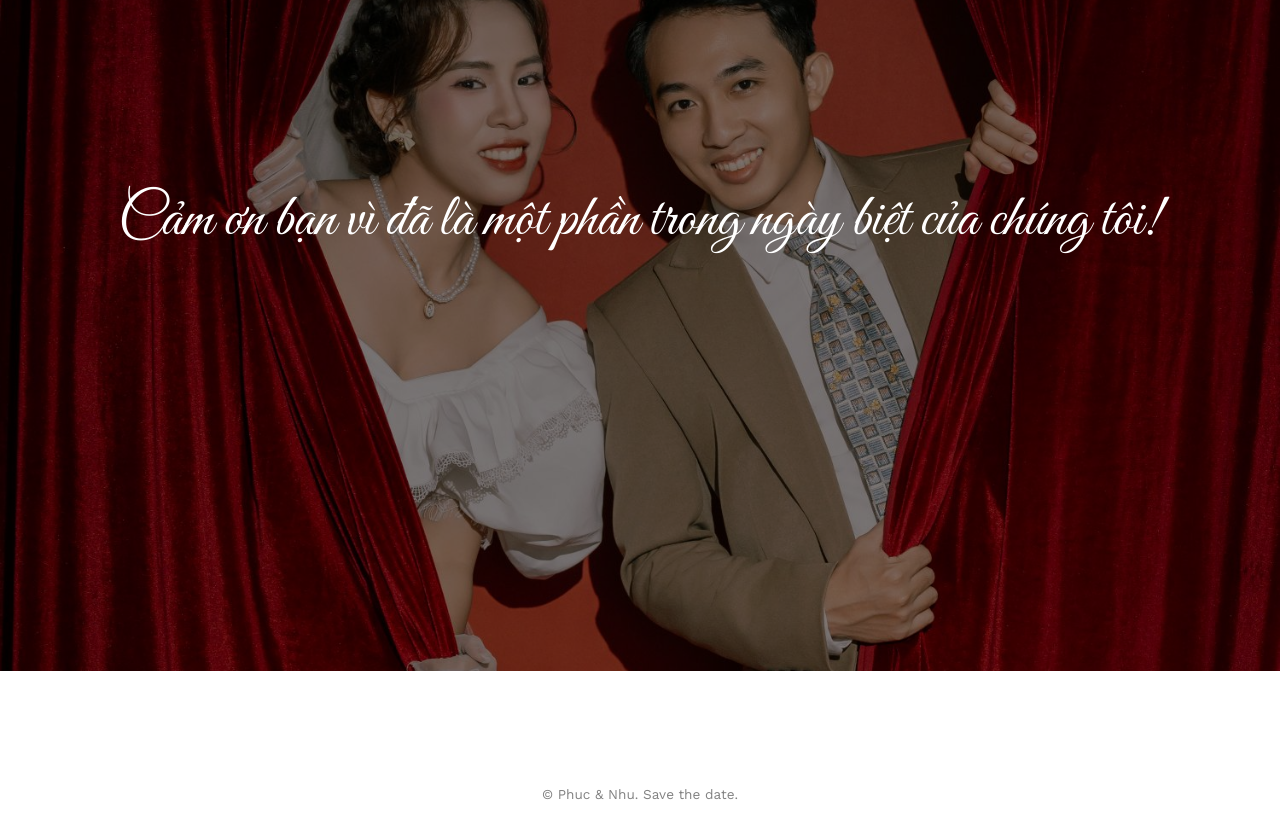
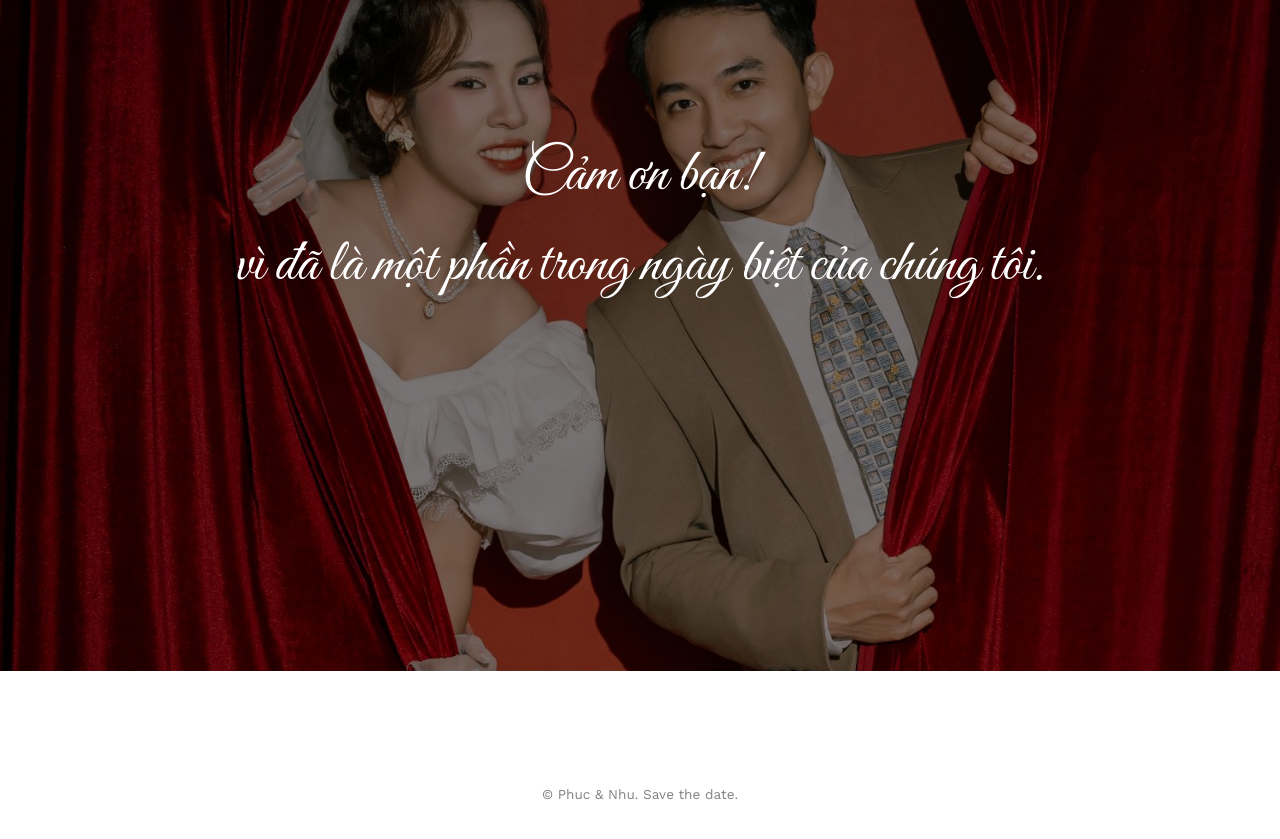
Before and after one commit to phuc-hm/my-wedding-invitation, a plain HTML site: page index.html in a window 1280 px wide. Shown: the part 6940-7779 px from the top of the page. Drawn offline with nearby package versions, Linux system fonts and the light colour scheme; files whose address does not match are found by name; a web font is replaced by a local one.

Commit message:
Refactor thank you message for improved readability and emphasis

```diff
--- a/index.html
+++ b/index.html
@@ -317,7 +317,8 @@
 			<div class="container">
 				<div class="display-t animate-box">
 					<div class="display-tc">
-						<h1>Cảm ơn bạn vì đã là một phần trong ngày biệt của chúng tôi!</h1>
+						<h1>Cảm ơn bạn!</h1>
+						<h1>vì đã là một phần trong ngày biệt của chúng tôi.</h1>
 					</div>
 				</div>
 			</div>
```
